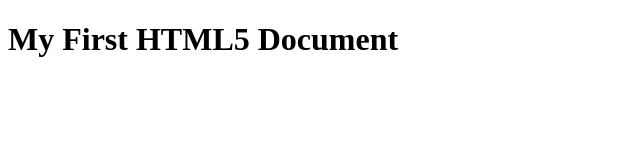
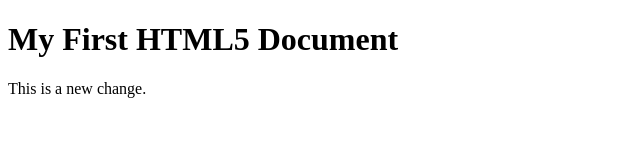
Before and after one commit to harveyburgos1/gittraining, a plain HTML site: page index.html in a window 1280 px wide. Shown: the whole page, without its empty margins (0-640 px from the left). Drawn offline with Linux system fonts and the light colour scheme.

Commit message:
added new paragraph

```diff
--- a/index.html
+++ b/index.html
@@ -8,6 +8,8 @@
 </head>
 <body>
     <h1>My First HTML5 Document</h1>
-
+    <p>
+        This is a new change.
+    </p>
 </body>
 </html>
```
